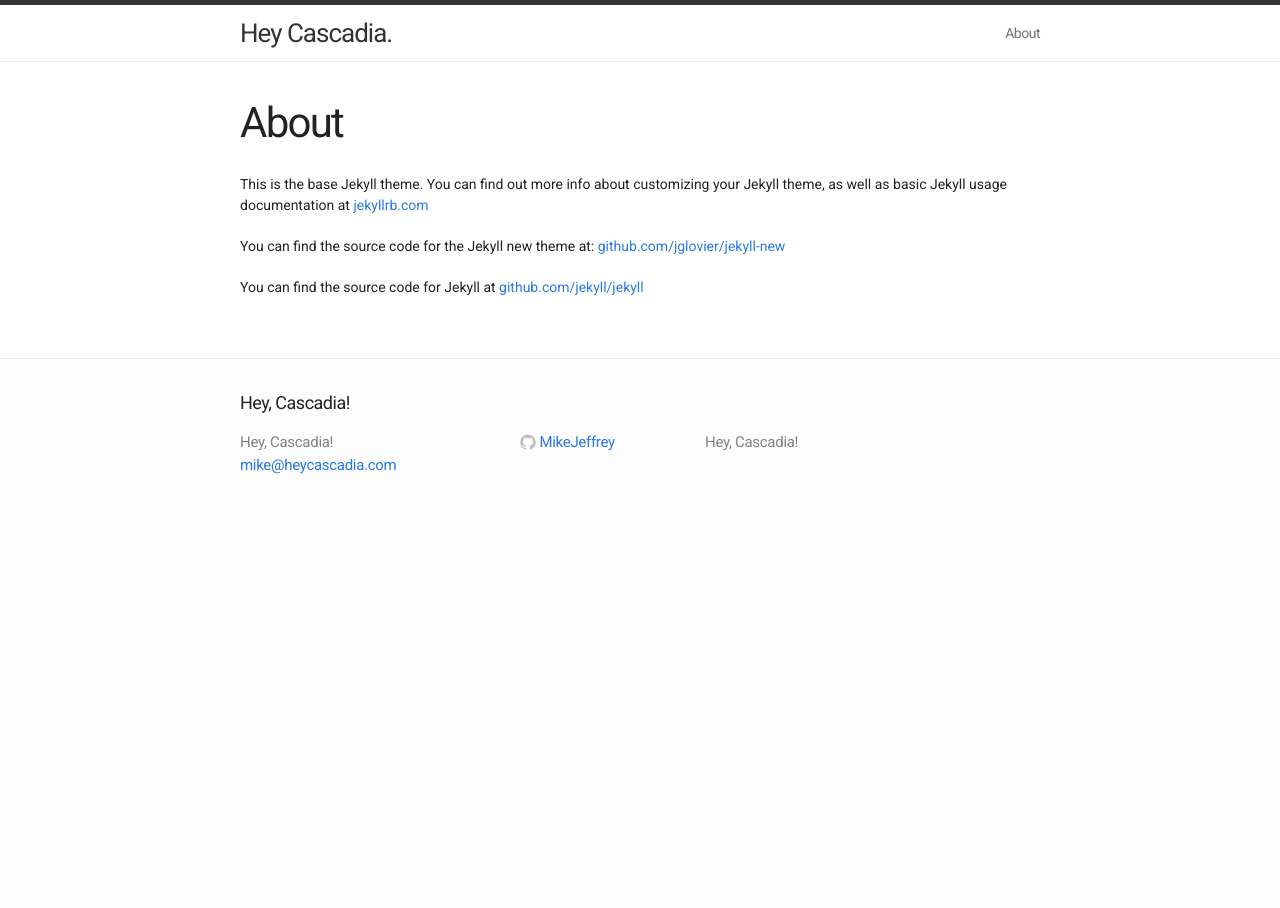
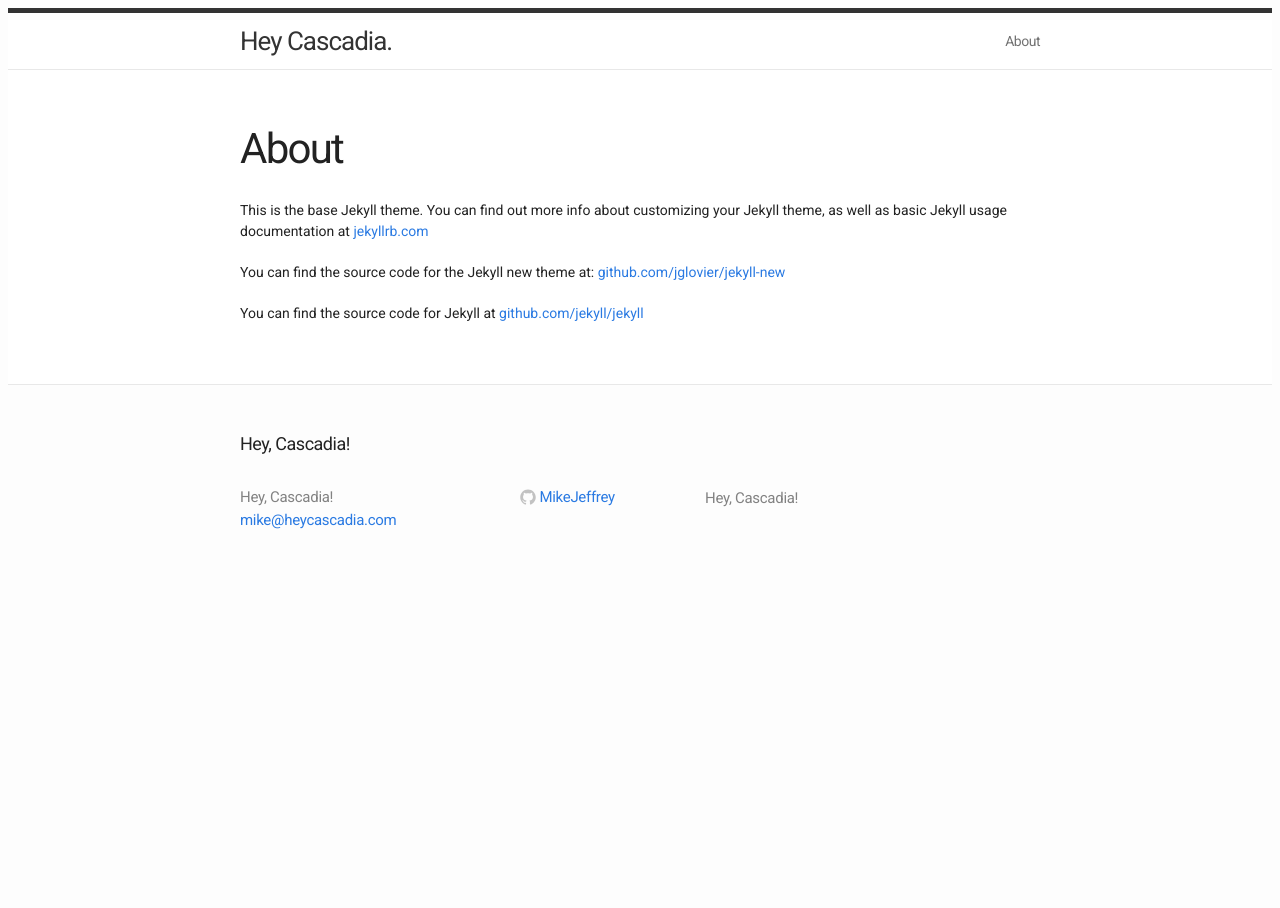
Before and after one commit to MikeJeffrey/heycascadia, a Jekyll site: the page built from about.md, in a window 1280 px wide. Built offline with Jekyll 4.4.1, drawn with Linux system fonts in a browser that asks for light colours.

Commit message:
Remove padding: 0 from * selector

```diff
--- a/css/main.css
+++ b/css/main.css
@@ -5,7 +5,6 @@
 /* ----------------------------------------------------------*/
 
 * {
-  margin: 0;
   padding: 0;
 }
 
```
